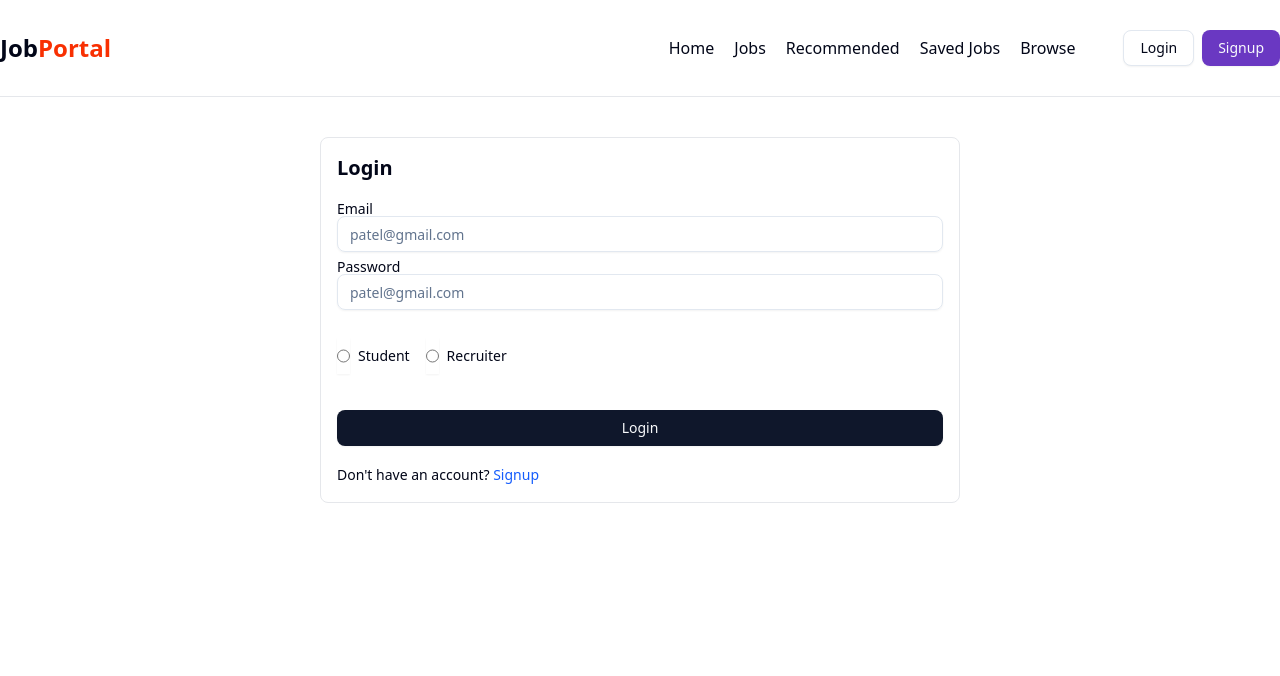
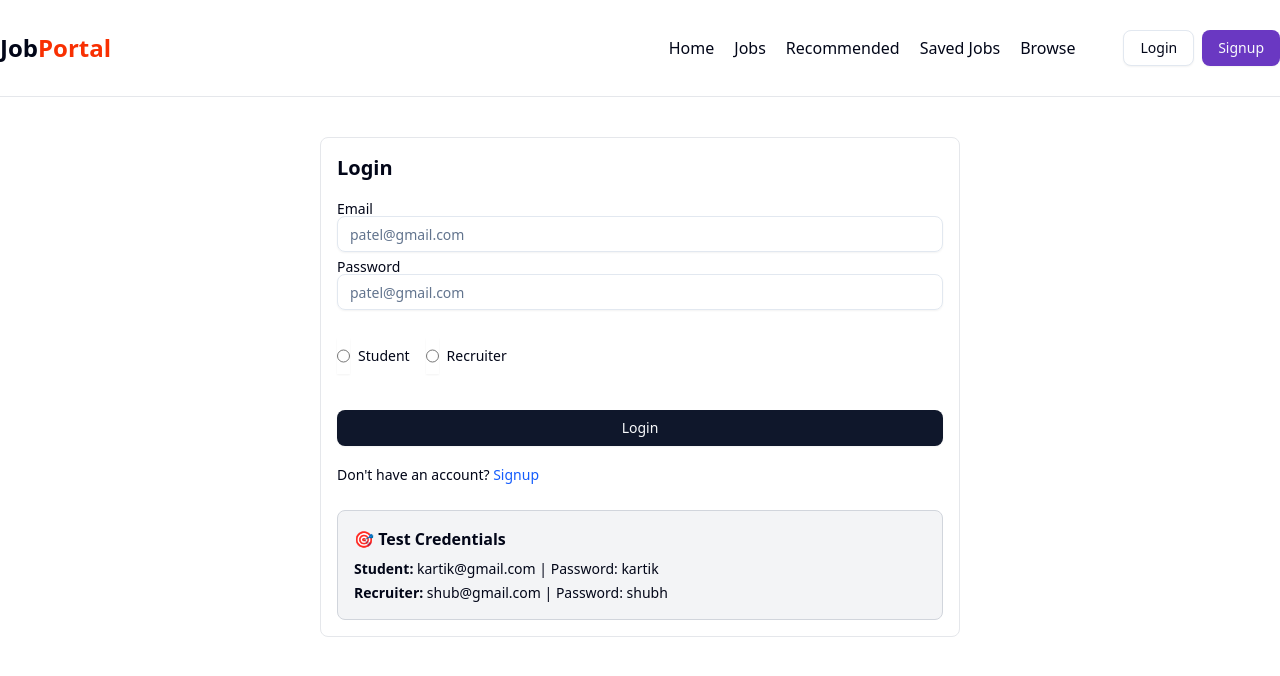
Before and after one commit to Shubh823/JobSeek, a React (Vite) app in the folder frontend/: page /login in a window 1280 px wide. Shown: the top 676 px of the page. Built offline with nearby package versions, Linux system fonts and the light colour scheme.

Commit message:
added test credentials for testing

```diff
--- a/frontend/src/components/auth/Login.jsx
+++ b/frontend/src/components/auth/Login.jsx
@@ -18,7 +18,7 @@
         password: "",
         role: "",
     });
-    const { loading,user } = useSelector(store => store.auth);
+    const { loading, user } = useSelector(store => store.auth);
     const navigate = useNavigate();
     const dispatch = useDispatch();
 
@@ -48,11 +48,11 @@
             dispatch(setLoading(false));
         }
     }
-    useEffect(()=>{
-        if(user){
+    useEffect(() => {
+        if (user) {
             navigate("/");
         }
-    },[])
+    }, [])
     return (
         <div>
             <Navbar />
@@ -110,7 +110,13 @@
                         loading ? <Button className="w-full my-4"> <Loader2 className='mr-2 h-4 w-4 animate-spin' /> Please wait </Button> : <Button type="submit" className="w-full my-4">Login</Button>
                     }
                     <span className='text-sm'>Don't have an account? <Link to="/signup" className='text-blue-600'>Signup</Link></span>
+                    <div className='mt-6 p-4 bg-gray-100 rounded-md border border-gray-300'>
+                    <h2 className='font-semibold text-md mb-2'>🎯 Test Credentials</h2>
+                    <p className='text-sm mb-1'><strong>Student:</strong> kartik@gmail.com | Password: kartik</p>
+                    <p className='text-sm'><strong>Recruiter:</strong> shub@gmail.com | Password: shubh</p>
+                </div>
                 </form>
+
             </div>
         </div>
     )
```
